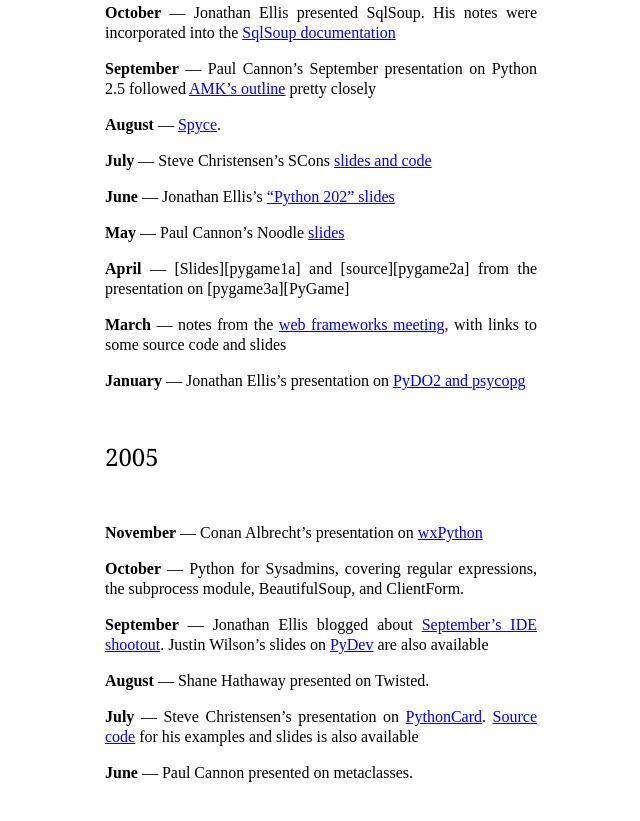
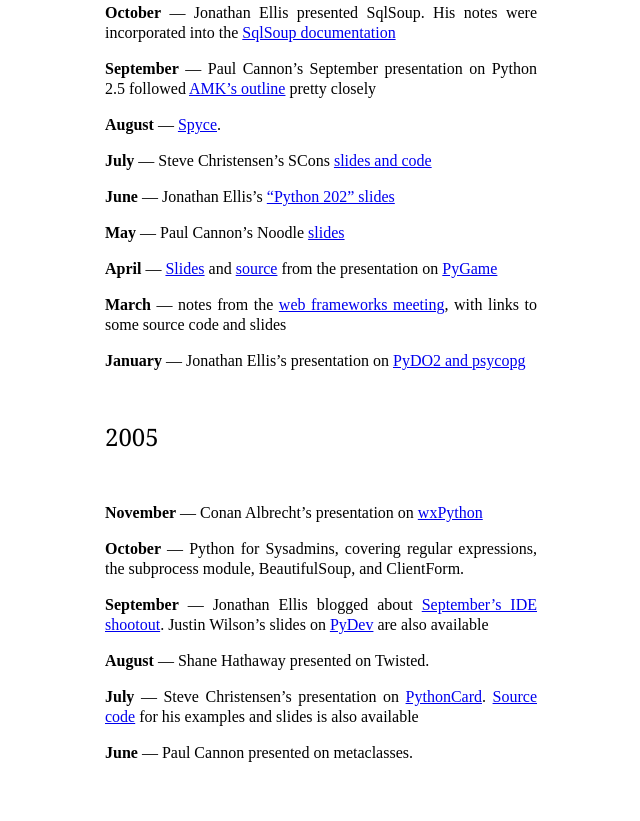
Before and after one commit to utahpython/utahpython.github.com, a Jekyll site: the page built from presentations.markdown, in a window 1280 px wide and 900 px high, scrolled down 3512 px. Shown: the top 821 px of the window, without its empty margins (283-923 px from the left). Built offline with Jekyll 4.4.1, drawn with Linux system fonts in a browser that asks for light colours; some web fonts are replaced; some of the changed lines change nothing that is shown.

Commit message:
Fixed broken markdown references

```diff
--- a/presentations.markdown
+++ b/presentations.markdown
@@ -253,12 +253,12 @@
 **May** — Paul Cannon's Noodle
 [slides](https://groups.google.com/group/utahpython/web/noodle.pdf?hl=en)
 
-**April** — [Slides][pygame1a] and [source][pygame2a] from the presentation on
-[pygame3a][PyGame]
+**April** — [Slides][apygame1] and [source][apygame2] from the presentation on
+[PyGame][apygame3]
 
-[pygame1]: https://groups.google.com/group/utahpython/web/pygame.pdf?hl=en
-[pygame2]: https://groups.google.com/group/utahpython/web/pygame.zip?hl=en
-[pygame3]: http://pygame.org/
+[apygame1]: https://groups.google.com/group/utahpython/web/pygame.pdf?hl=en
+[apygame2]: https://groups.google.com/group/utahpython/web/pygame.zip?hl=en
+[apygame3]: http://pygame.org/
 
 **March** — notes from the [web frameworks meeting][webframe1], with links to
 some source code and slides
```
